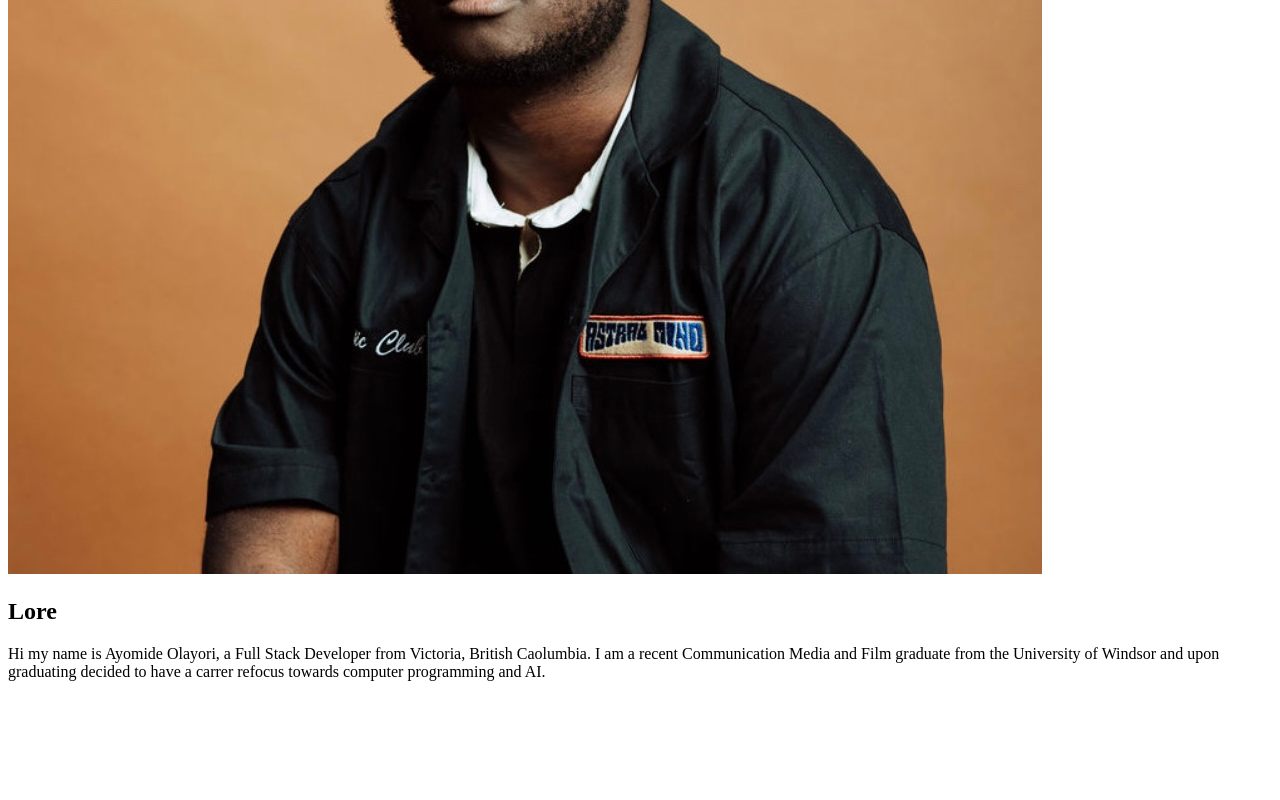
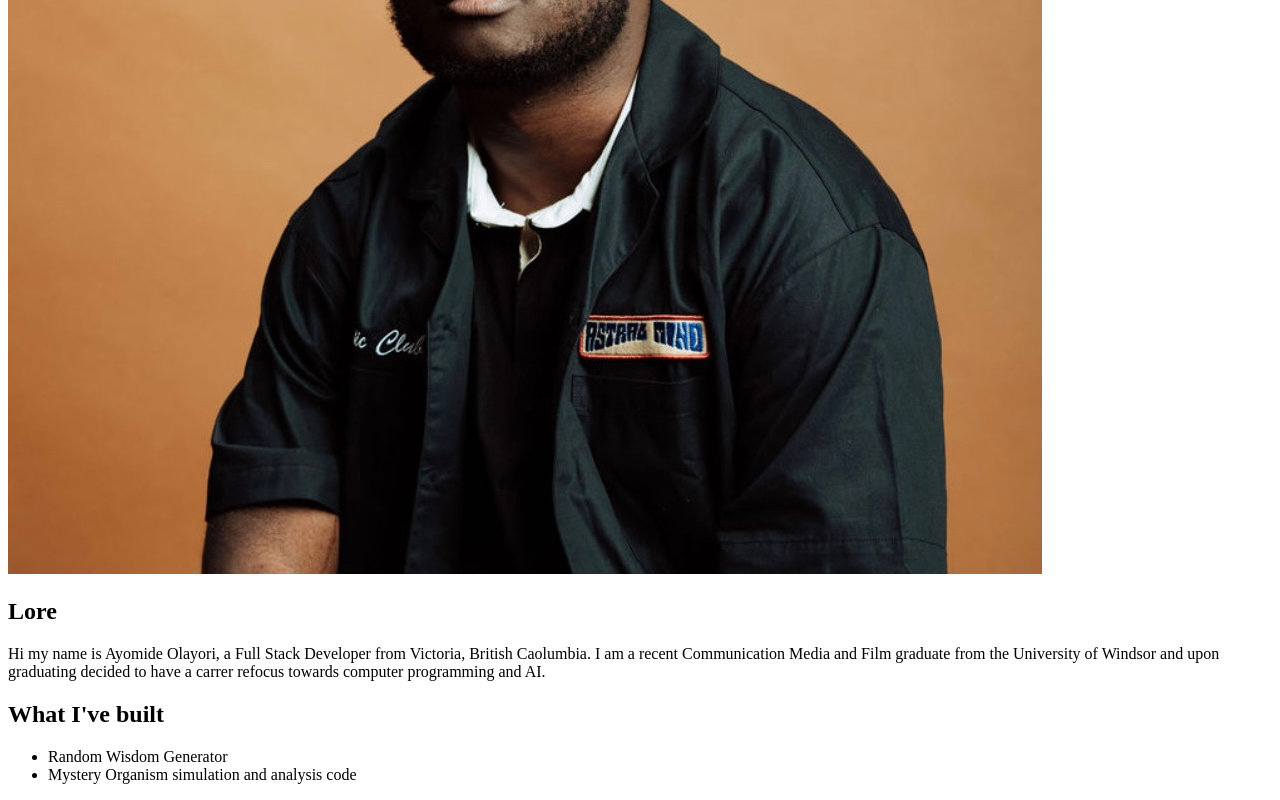
Before and after one commit to Pan7her77/portfolio, a plain HTML site: page index.html in a window 1280 px wide. Shown: the part 423-1223 px from the top of the page. Before the commit the page ends 1120 px from the top, so only its background shows below. Drawn offline with Linux system fonts and the light colour scheme.

Commit message:
third commit, added 2 projects

```diff
--- a/index.html
+++ b/index.html
@@ -19,5 +19,13 @@
             <h2>Lore</h2>
             <p>Hi my name is Ayomide Olayori, a Full Stack Developer from Victoria, British Caolumbia. I am a recent Communication Media and Film graduate from the University of Windsor and upon graduating decided to have a carrer refocus towards computer programming and AI.</p>
         </div>
+
+        <div class="projects">
+            <h2>What I've built</h2>
+            <ul>
+                <li>Random Wisdom Generator</li>
+                <li>Mystery Organism simulation and analysis code</li>
+            </ul>
+        </div>
     </body>
 </html>
```
